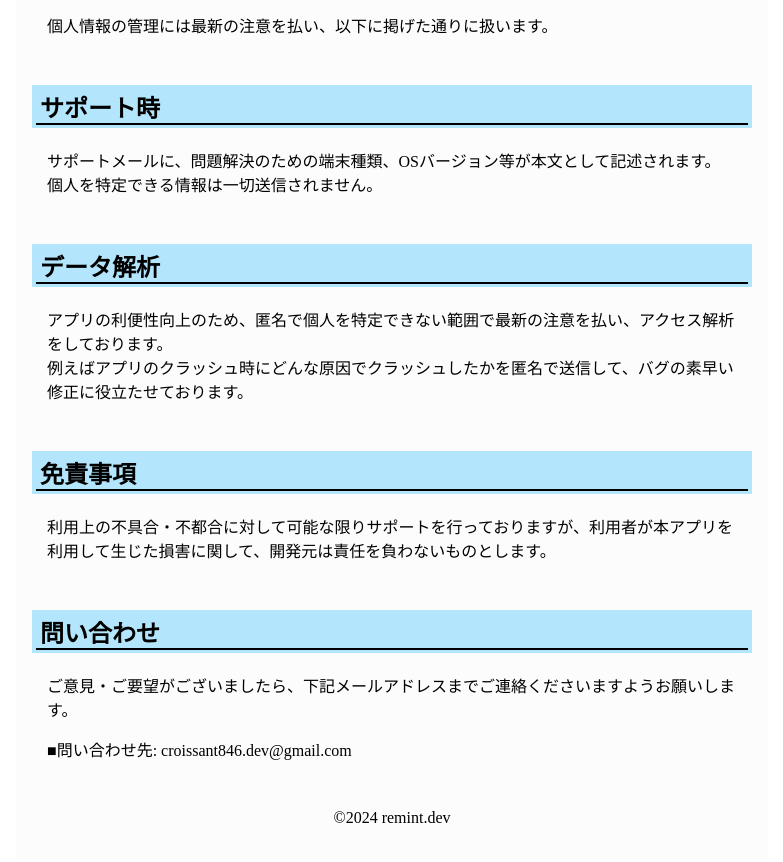
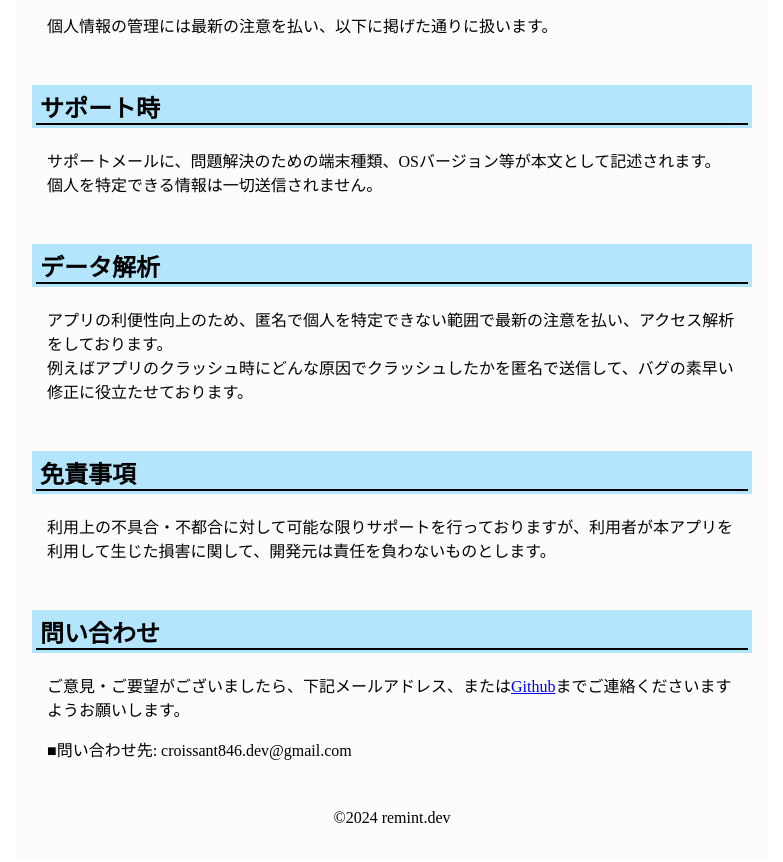
Before and after one commit to Remint20/remint.dev.github.io, a plain HTML site: page index.html in a window 1280 px wide. Shown: the part 140-1002 px from the top of the page, without its empty margins (248-1031 px from the left). Drawn offline with Linux system fonts and the light colour scheme.

Commit message:
問い合わせ先の追加

```diff
--- a/index.html
+++ b/index.html
@@ -22,7 +22,7 @@
         <p>利用上の不具合・不都合に対して可能な限りサポートを行っておりますが、利用者が本アプリを利用して生じた損害に関して、開発元は責任を負わないものとします。</p>
 
         <h2>問い合わせ</h2>
-        <p>ご意見・ご要望がございましたら、下記メールアドレスまでご連絡くださいますようお願いします。</p>
+        <p>ご意見・ご要望がございましたら、下記メールアドレス、または<a href="https://github.com/Remint20/remint.dev.github.io/issues">Github</a>までご連絡くださいますようお願いします。</p>
         <p>■問い合わせ先: croissant846.dev@gmail.com</p>
 
         <div id="fotter">
```
